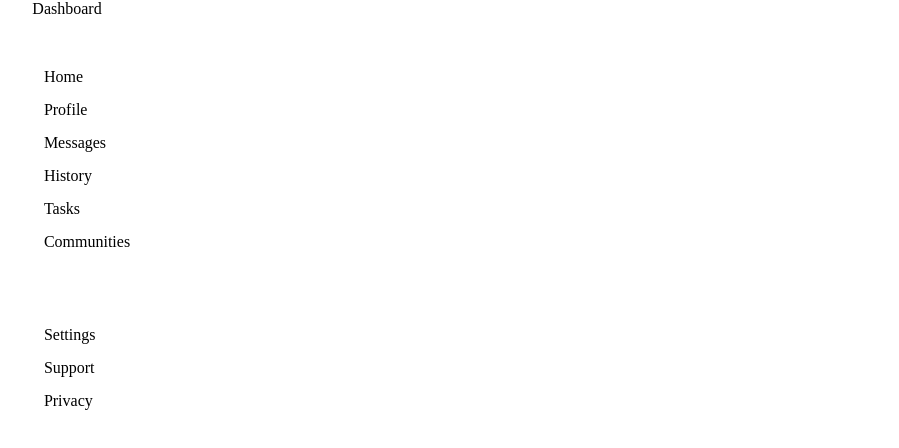
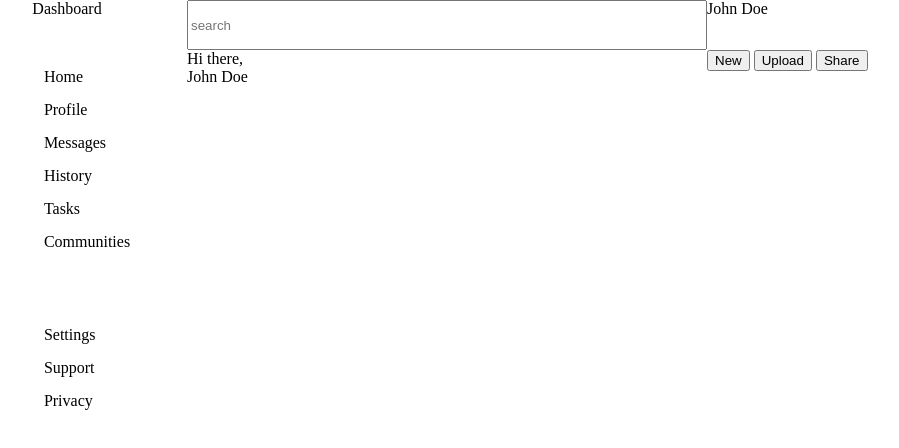
Before and after one commit to function09/Admin-Dashboard, a plain HTML site: page index.html in a window 1280 px wide. Shown: the whole page, without its empty margins (53-952 px from the left). Drawn offline with Linux system fonts and the light colour scheme.

Commit message:
Add header content

```diff
--- a/index.html
+++ b/index.html
@@ -36,7 +36,17 @@
         </div>
 
         <div class="header">
-
+            <input type="text" placeholder="search">
+            <div class="name">John Doe</div>
+            <div class="userInfo">
+                <div class="welcomeMessage">Hi there,</div>
+                <div class="userInfoName">John Doe</div>
+            </div>
+            <div class="buttons">
+                <button>New</button>
+                <button>Upload</button>
+                <button>Share</button>
+            </div>
         </div>
 
         <div class="mainContent">
--- a/styles.css
+++ b/styles.css
@@ -15,6 +15,7 @@
 }
 
 /* Sidebar */
+
 .sideBar {
     grid-area: sidebar;
     display: flex;
@@ -41,6 +42,26 @@ li {
 
 /* Header */
 
+.header {
+    grid-area: header;
+    display:grid;
+    grid-template-columns: repeat(2, 1fr);
+    grid-template-rows: repeat(2, 1fr);
+    grid-template-areas:
+    "searchbar name"
+    "welcome buttons";
+}
 
+input {
+    grid-area: searchbar;
+}
 
-/*Main Content
+.name {
+    grid-area: name;
+}
+
+.welcomeMessage, .userInfo {
+    grid-area: welcome;
+}
+
+/* Main Content */
```
